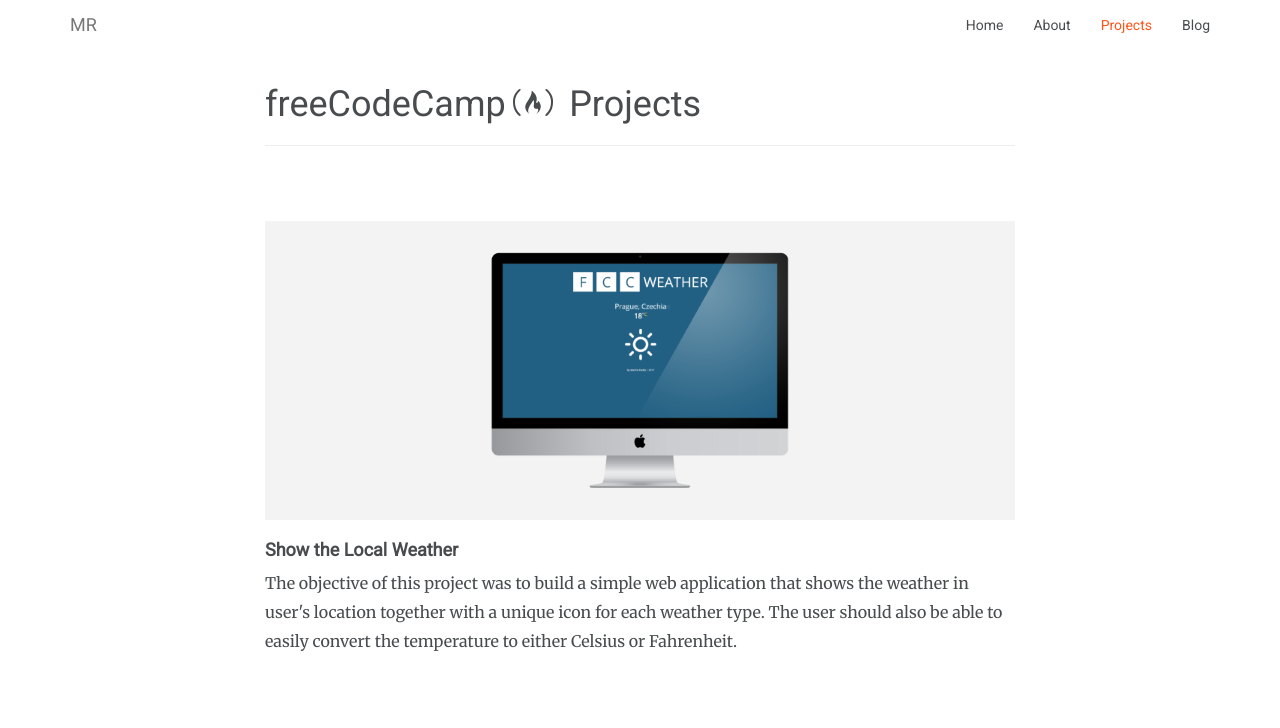
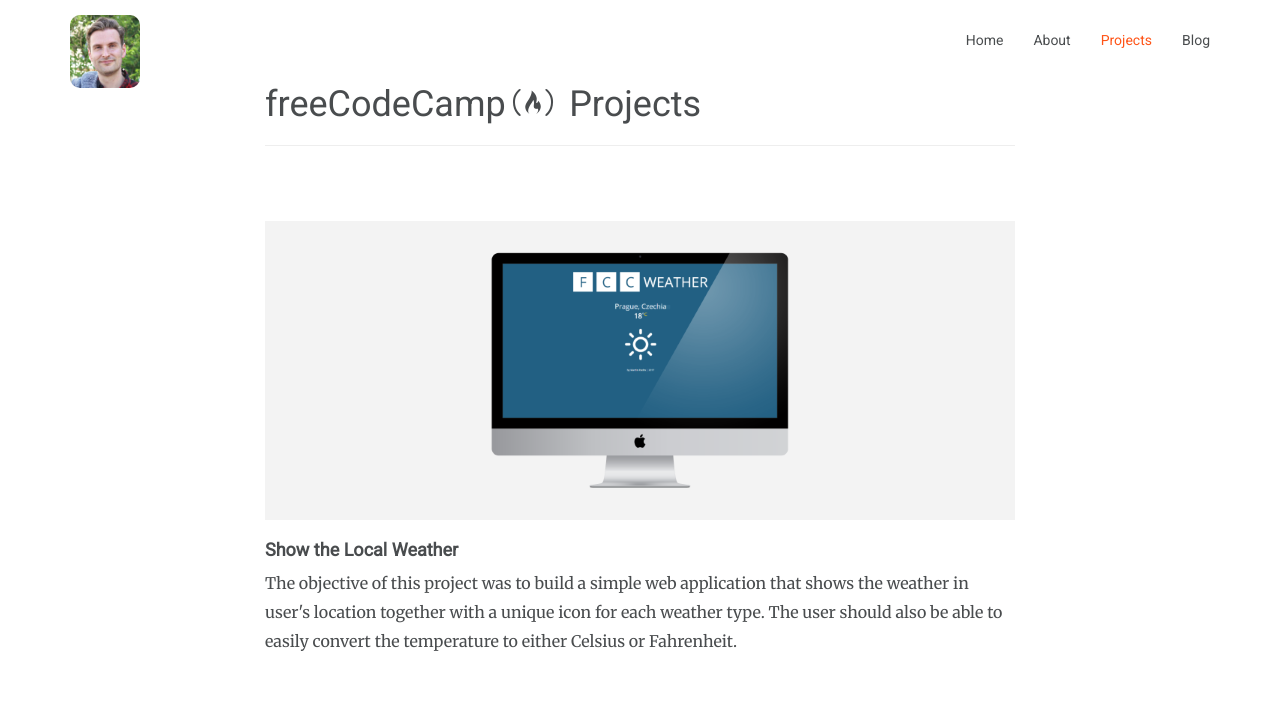
Before and after one commit to mrodin/martinrodin.com, a plain HTML site: page projects.html in a window 1280 px wide. Shown: the top 728 px of the page. Drawn offline with nearby package versions, Linux system fonts and the light colour scheme.

Commit message:
add navbar photo

```diff
--- a/css/style.css
+++ b/css/style.css
@@ -17,6 +17,10 @@
 
 a {
     color: #ff5417;
+}
+
+footer {
+    margin-bottom: 100px;
 }
 
 a:hover {
@@ -49,8 +53,22 @@
     color: #ff5417;
 }
 
+.navbar-fixed-top {
+    min-height: 80px;
+}
+
+.navbar-nav > li > a {
+    padding-top: 0px;
+    padding-bottom: 0px;
+    line-height: 80px;
+}
+
 .img-center {
     margin: 0 auto;
+}
+
+.header-photo {
+    border-radius: 10px;
 }
 
 .showcase-photo {
@@ -111,3 +129,10 @@
     padding: 30px 0 30px 0;
     margin-top: 75px;
 }
+
+@media (max-width: 767px) {
+    .navbar-nav > li > a {
+    line-height: 20px;
+    padding-top: 10px;
+    padding-bottom: 10px; }
+}
--- a/projects.html
+++ b/projects.html
@@ -21,7 +21,7 @@
                     <span class="icon-bar"></span>
                     <span class="icon-bar"></span>
                 </button>
-                <a class="navbar-brand" href="#">MR</a>
+                <a class="navbar-brand" href="index.html"><img src="img/header-photo.png" class="header-photo" alt="Martin Rodin Header Photo"></a>
             </div>
             <div id="navbar" class="collapse navbar-collapse">
                 <ul class="nav navbar-nav navbar-right">
@@ -84,6 +84,8 @@
             <div class="row">
                 <div class="col-md-8 col-md-offset-2">
                     <hr>
+                    <!-- <h3>Martin Rodin</h3>
+                    <p>I'm a web developer based in Prague, Czechia.</p> -->
                     <ul class="social-list list-inline">
                         <li><a href="mailto:rodin.martin@gmail.com" target="_blank" title="Send me an email"><i class="fa fa-envelope" aria-hidden="true"><span class="social-name">Email</span></i></a></li>
                         <li><a href="https://github.com/mrodin/" target="_blank" title="See my GitHub profile"><i class="fa fa-github" aria-hidden="true"><span class="social-name">Github</span></i></a></li>
```
Also changed, not shown: img/header-photo.png (added).
